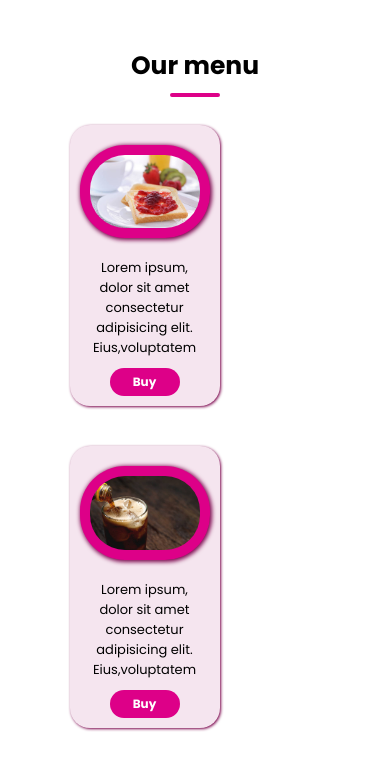
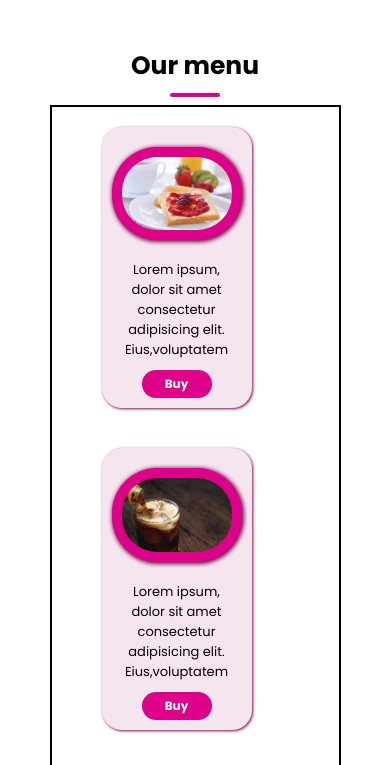
Before and after one commit to marytechme/Naaz-beverage, a website: page index.html in a window 390 px wide. Shown: the part 947-1712 px from the top of the page. Drawn offline with Linux system fonts and the light colour scheme.

```diff
--- a/Components/_our-menu.scss
+++ b/Components/_our-menu.scss
@@ -10,8 +10,10 @@
     margin: 8px auto;
 }
 .our-menu{
-    // border: 2px solid black;
+    border: 2px solid black;
+    padding: 0 30px;
     display: flex;
+    width: 100%;
 
     .our-menu-desc{
         width: 200px;
--- a/styles/index.scss
+++ b/styles/index.scss
@@ -3,3 +3,4 @@
 @import './../Components/main';
 @import './../Components/our-menu';
 @import './../Components/contact';
+@import './../Components/footer';
```
Also changed, not shown: Components/_footer.scss (added), styles/index.css, 1 other file.
